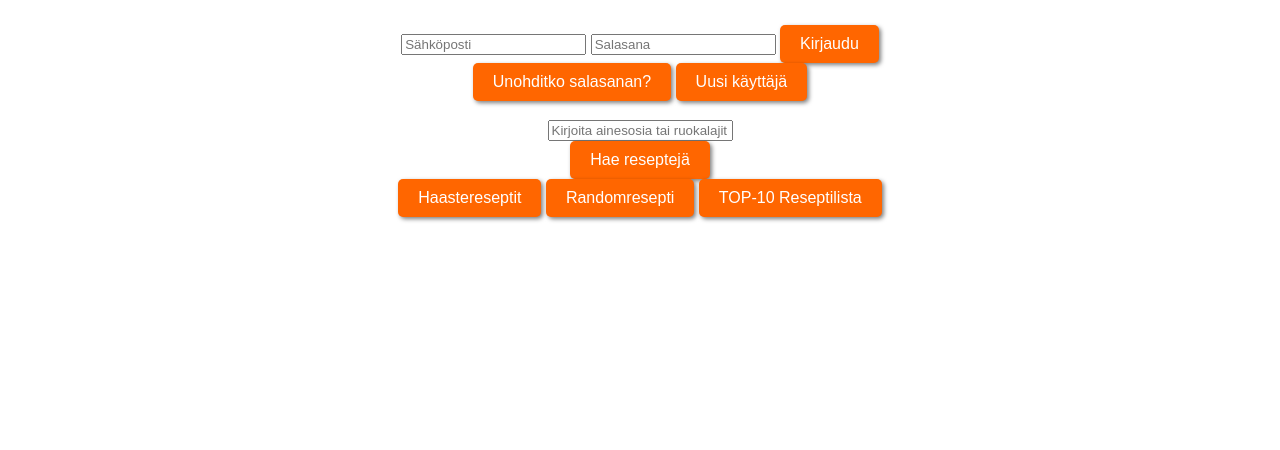
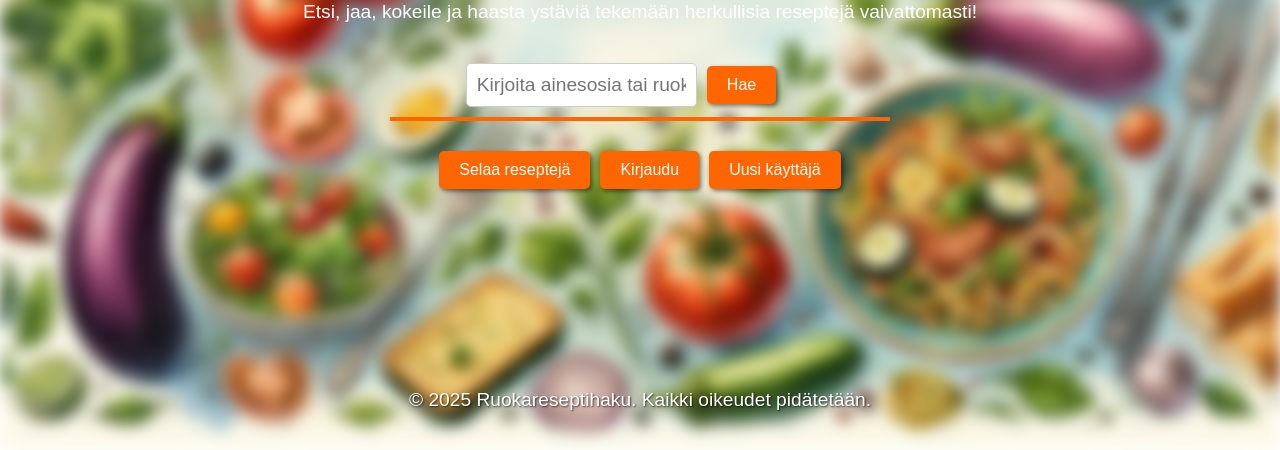
Before and after one commit to JohannaL84/reseptihaku, a plain HTML site: page index.html in a window 1280 px wide. Shown: the part 350-800 px from the top of the page. Drawn offline with Linux system fonts and the light colour scheme.

```diff
--- a/index.html
+++ b/index.html
@@ -6,39 +6,32 @@
     <title>Ruokareseptihaku</title>
     <link rel="stylesheet" href="styles.css">
 </head>
-<body class="sumea">
-    <!-- Etusivulle vievä otsikko -->
-    <h1><a href="index.html" id="homeLink">Ruokareseptihaku</a></h1>
+<body>
+    <div class="background"></div>
+    <!-- Sivun otsikko -->
+    <h1>Ruokareseptihaku</h1>
 
-    <!-- Kirjautuminen-osio -->
-    <div id="loginSection">
-        <h2>Kirjaudu sisään</h2>
-        <form id="loginForm">
-            <input type="email" id="emailInput" placeholder="Sähköposti" required>
-            <input type="password" id="passwordInput" placeholder="Salasana" required>
-            <button type="button" onclick="login()">Kirjaudu</button>
-            <button id="profileButton" onclick="goToProfile()" style="display: none;">Omat tiedot</button>
-        </form>
-        <div id="loginActions">
-            <button type="button" onclick="window.location.href='forgot_password.html'">Unohditko salasanan?</button>
-            <button type="button" onclick="window.location.href='register.html'">Uusi käyttäjä</button>
-        </div>
-        <p id="loginMessage"></p>
+    <!-- Lyhyt kuvaus -->
+    <p>Etsi, jaa, kokeile ja haasta ystäviä tekemään herkullisia reseptejä vaivattomasti!</p>
+
+    <!-- Hakukenttä -->
+    <div class="search-container">
+        <input type="text" id="searchInput" placeholder="Kirjoita ainesosia tai ruokalajeja">
+        <button onclick="searchRecipes()">Hae</button>
     </div>
 
-    <!-- Hakukenttä -->
-    <input type="text" id="search" placeholder="Kirjoita ainesosia tai ruokalajit pilkulla erotettuina">
-    <button onclick="searchRecipes()">Hae reseptejä</button>
+    <!-- Lyhyt oranssi viiva -->
+    <div class="divider"></div>
 
-    <!-- Lisävalinnat -->
-    <div id="extraButtons">
-        <button onclick="challengeRecipes()">Haastereseptit</button>
-        <button onclick="randomRecipe()">Randomresepti</button>
-        <button onclick="topTenRecipes()">TOP-10 Reseptilista</button>
+    <div class="button-container">
+        <button>Selaa reseptejä</button>
+        <button>Kirjaudu</button>
+        <button>Uusi käyttäjä</button>
     </div>
 
-    <div id="results"></div>
-
-    <script src="script.js"></script>
+    <!-- Alatunniste -->
+    <div id="footer">
+        <p>&copy; 2025 Ruokareseptihaku. Kaikki oikeudet pidätetään.</p>
+    </div>
 </body>
 </html>
```
Also changed, not shown: koeetusivu.html (deleted, +0 -37 lines).
